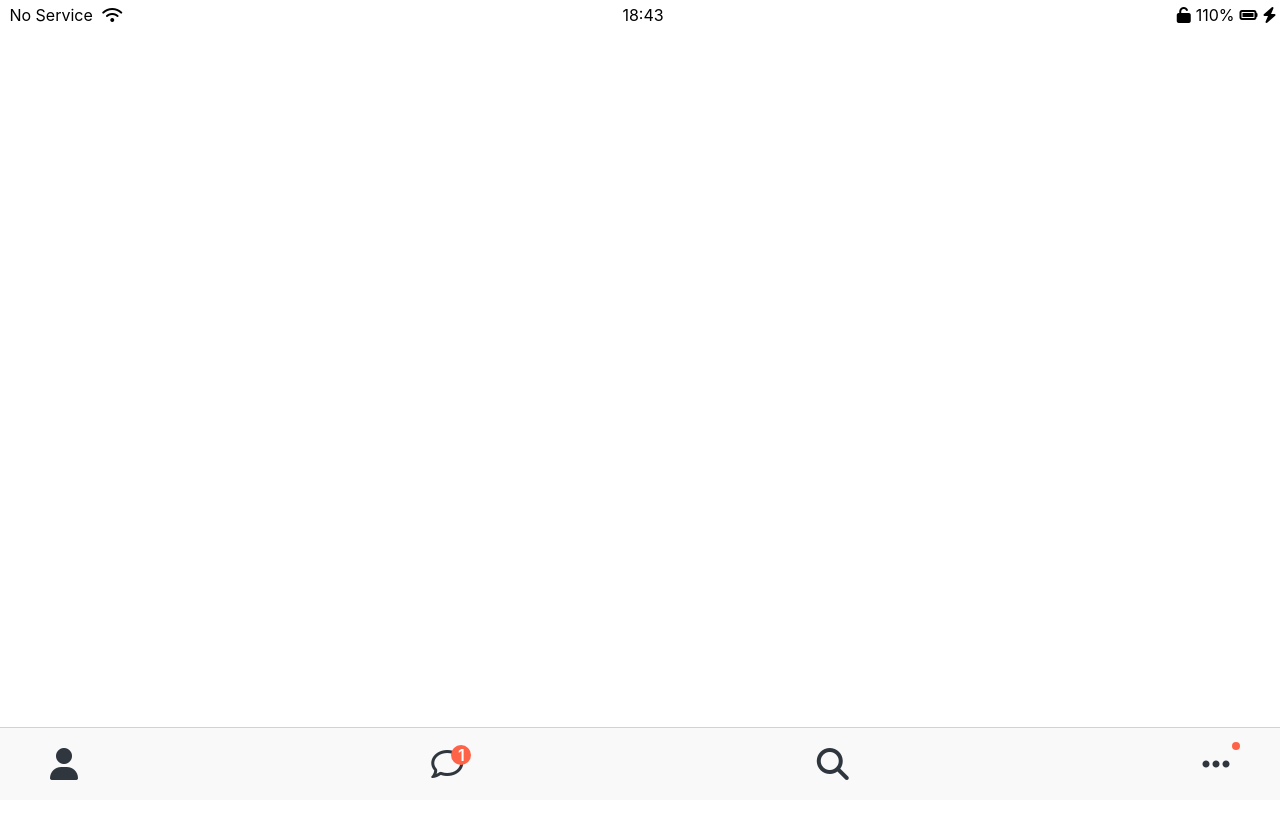
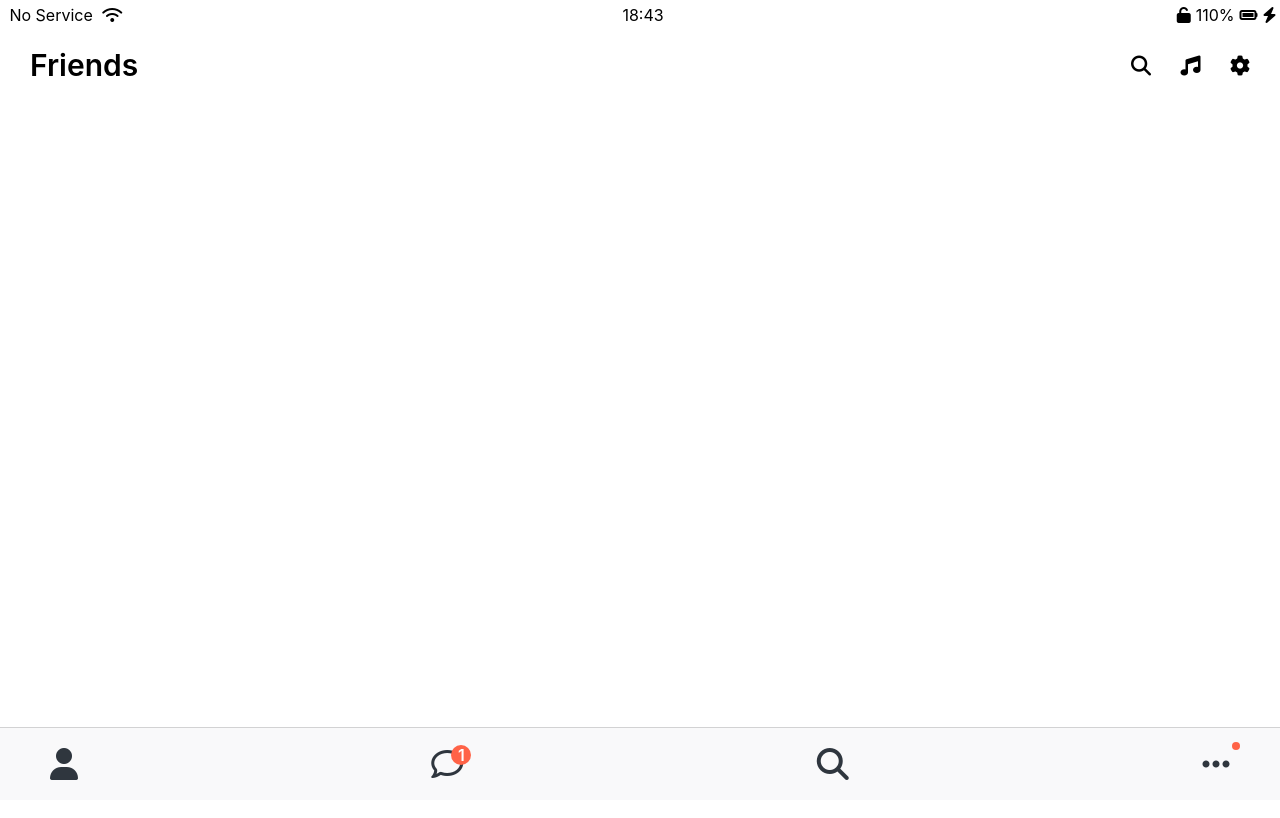
Before and after one commit to ucom96/kakao-clone, a plain HTML site: page friends.html in a window 1280 px wide. Shown: the top 818 px of the page. Drawn offline with Linux system fonts and the light colour scheme.

Commit message:
make screen-header
- screen-header 생성
컴포넌트로서 다른 페이지에서 쓸 수 있도록 component 폴더에 삽입

```diff
--- /dev/null
+++ b/css/component/screen-header.css
@@ -0,0 +1,15 @@
+.screen-header {
+  padding: 50px 30px;
+  display: flex;
+  justify-content: space-between;
+  align-items: center;
+}
+
+.screen-header__title {
+  font-size: 30px;
+  font-weight: 600;
+}
+
+.screen-header span {
+  margin-left: 25px;
+}
--- a/css/style.css
+++ b/css/style.css
@@ -3,6 +3,7 @@
 /*Components*/
 @import "component/status-bar.css";
 @import "component/nav-bar.css";
+@import "component/screen-header.css";
 
 /*Screens*/
 @import "screens/login.css";
--- a/friends.html
+++ b/friends.html
@@ -23,6 +23,16 @@
         <i class="fas fa-bolt"></i>
       </div>
     </div>
+
+    <!--header-->
+    <header class="screen-header">
+      <h1 class="screen-header__title">Friends</h1>
+      <div class="screen-header__icons">
+        <span><i class="fas fa-search fa-lg"></i></span>
+        <span><i class="fas fa-music fa-lg"></i></span>
+        <span><i class="fas fa-cog fa-lg"></i></span>
+      </div>
+    </header>
 
     <!--navigation bar-->
     <nav class="nav">
```
